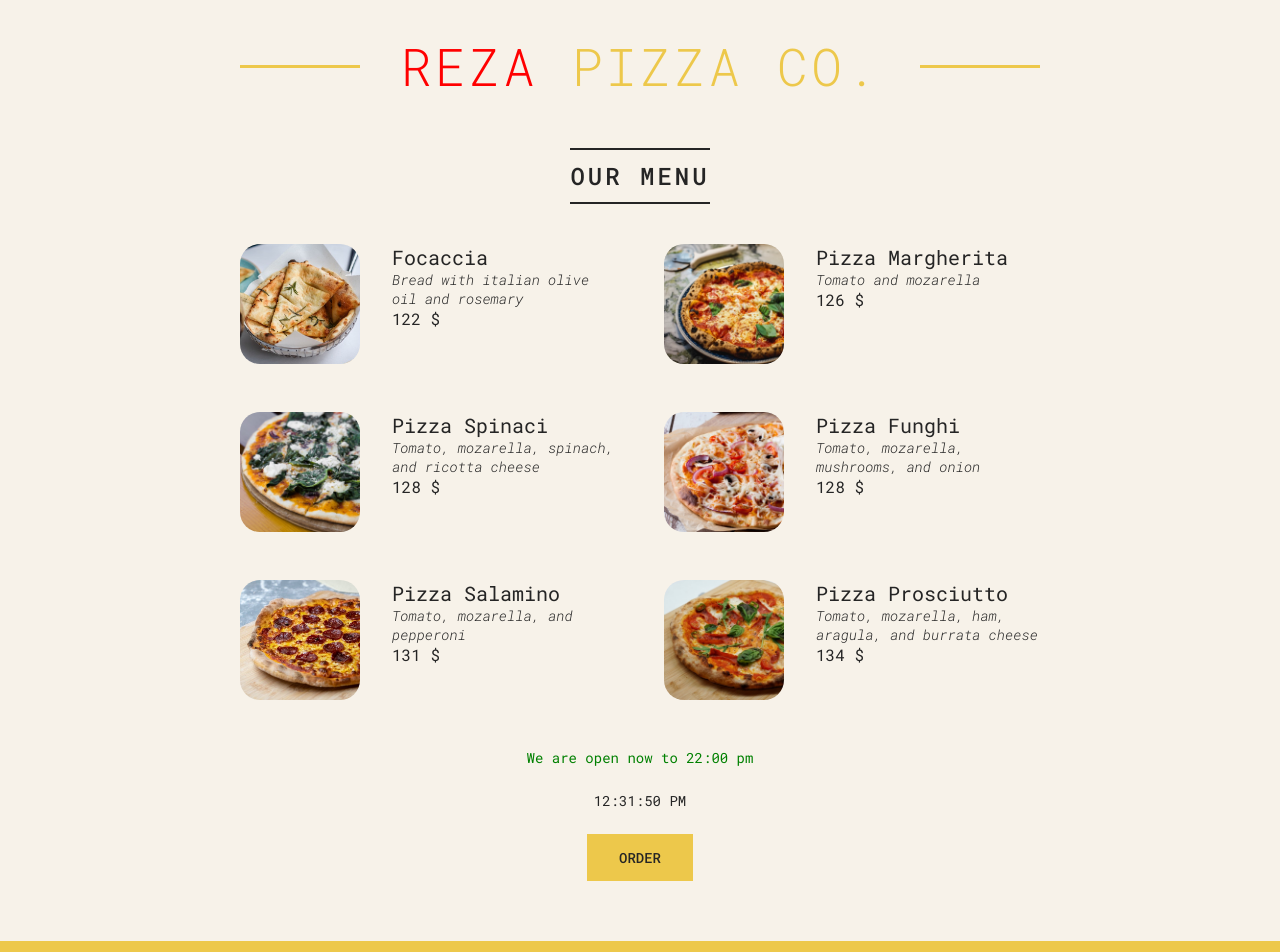
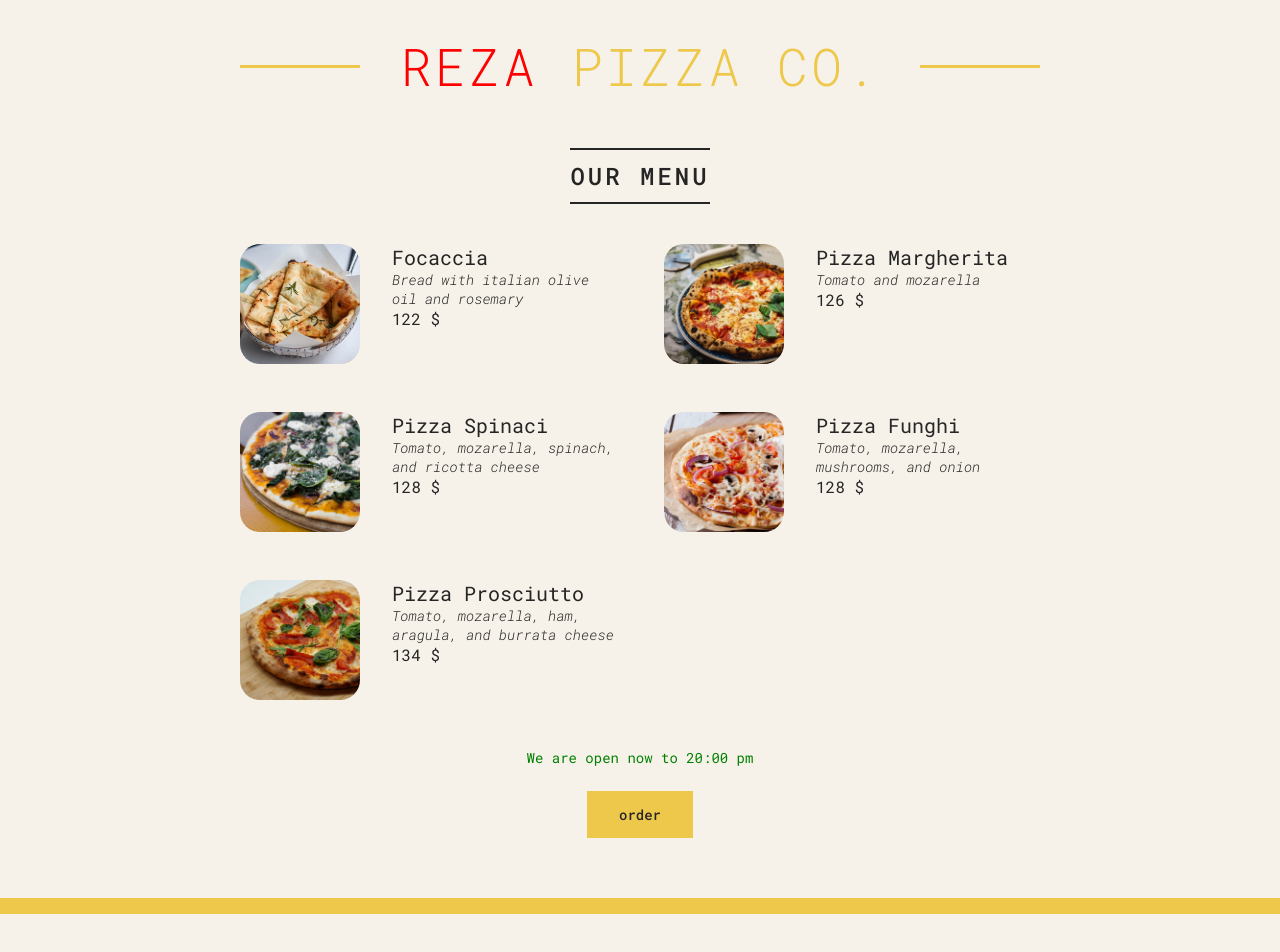
Before and after one commit to rezamovaheddi/Pizza-Menu, a React (Vite) app: page / in a window 1280 px wide. Shown: the top 952 px of the page. After the commit the page ends 914 px from the top, so only its background shows below. Built offline with nearby package versions, Linux system fonts and the light colour scheme.

Commit message:
nuild a component for order and buttons

```diff
--- a/src/Footer.jsx
+++ b/src/Footer.jsx
@@ -1,21 +1,20 @@
 import './App.css'
+import Order from './Order';
 
 export default function(){
     const hour = new Date().getHours();
     const openOur = 7;
-    const closeOur = 22;
+    const closeOur = 20;
     return (
         <>
         <footer className='footer'>
-            <div className='order'>
-                {hour >= openOur && hour <= closeOur
-                ? <p style={{color:'green'}}>We are open now to {closeOur}:00 pm</p>
-                : <p style={{color:'red'}}>We are close now We open at {closeOur}:00 am</p>}
-                <span>{new Date().toLocaleTimeString()}</span>
-                <button className='btn'>ORDER</button>
-            </div>
+                {hour >= openOur && hour <= closeOur ?(
+                    <Order closeOur={closeOur} />
+                ):(
+                    <p style={{color:'red'}}>We are open ulit to {openOur}:00 am</p>
+                )
+             }
         </footer>
-
         </>
     )
 }
--- /dev/null
+++ b/src/Order.jsx
@@ -0,0 +1,8 @@
+export default function Order(props) {
+    return (
+        <div className="order">
+            <p style={{color:'green'}}>We are open now to {props.closeOur}:00 pm</p>
+            <button className="btn">order</button>
+        </div>
+    )
+}
--- a/src/Pizza.jsx
+++ b/src/Pizza.jsx
@@ -1,4 +1,5 @@
 function Pizza(props){
+  if(props.pizzaO.soldOut) return null
     return (
       <div className="pizza">
         <img src={props.pizzaO.photoName} alt="XXX" />
```
